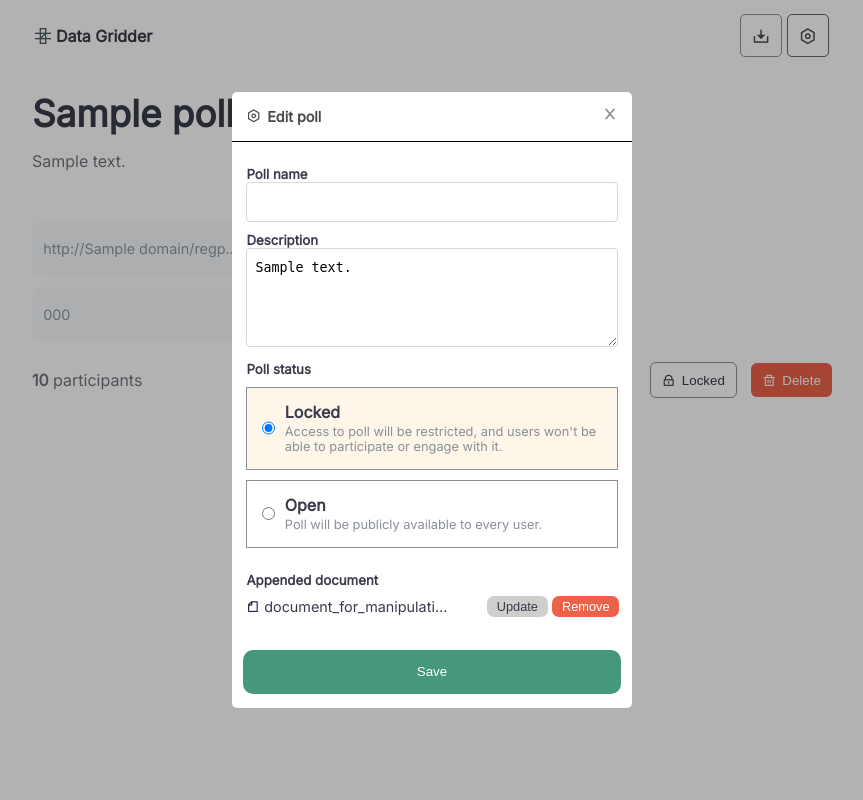
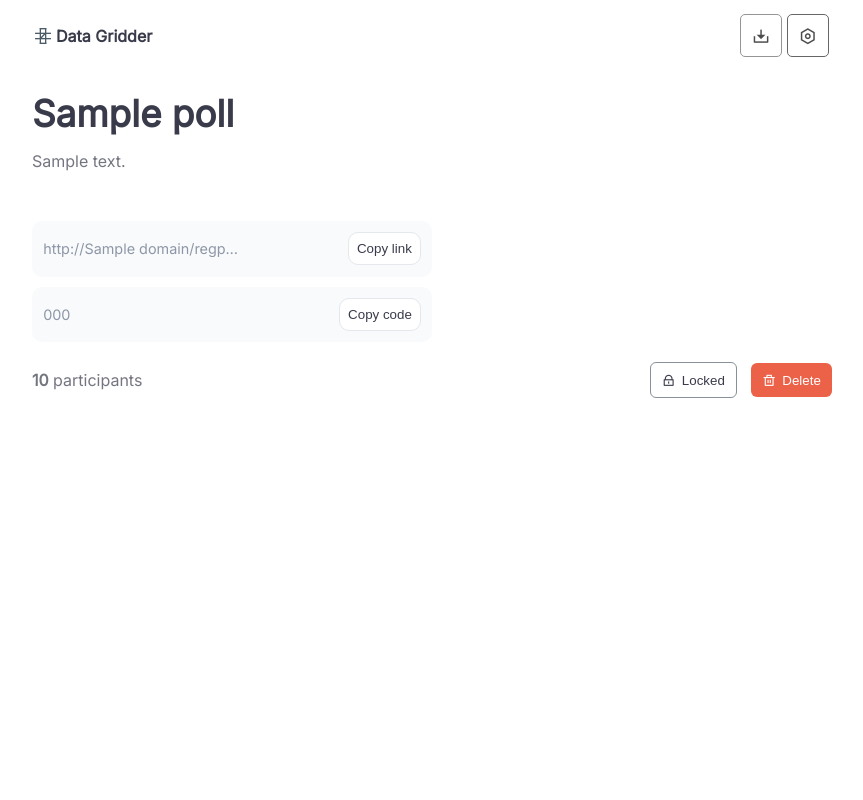
Before and after one commit to Codebee50/Data-gridder, a Django app: template templates/viewpoll.html in a window 1280 px wide. Shown: the whole page, without its empty margins (208-1071 px from the left). Run offline with Django 4.2, Linux system fonts and the light colour scheme; the template is opened without the code that fills it: most values are stand-ins (such as "Sample title", 1, 10 or a date in 2020); data that the repository does not hold is empty; some libraries are stand-ins or nearby versions.

Commit message:
removed default visibles

```diff
--- a/templates/viewpoll.html
+++ b/templates/viewpoll.html
@@ -139,9 +139,9 @@
 
 
 
-    <div class="modal-container visible">
-            <div class="modal-box visible">
-                <div class="content visible">
+    <div class="modal-container">
+            <div class="modal-box">
+                <div class="content">
                     <div class="header">
                         <div class="left">
                             <i class="ri-settings-line"></i>
```
